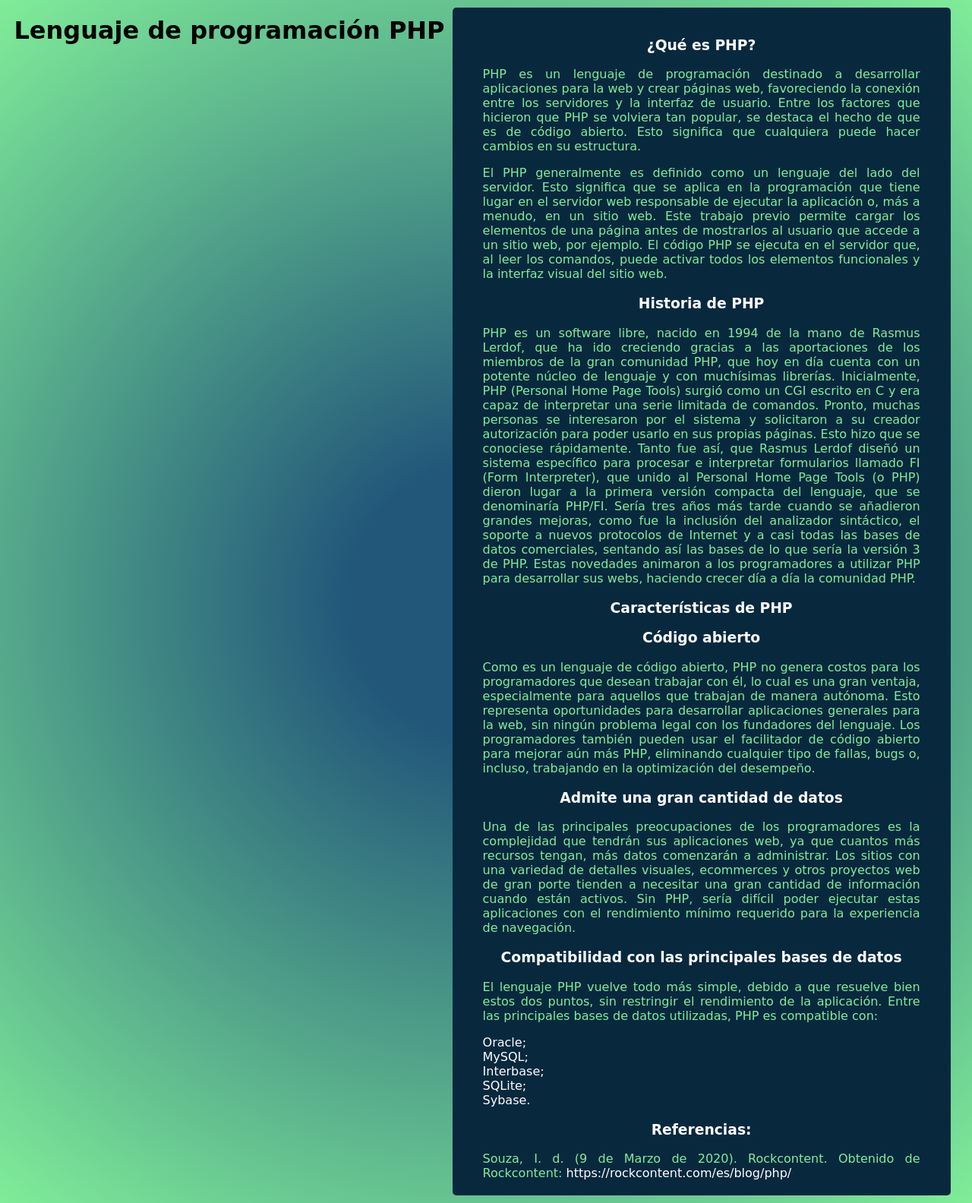
After one commit to emilhen/LS_sessions, a PHP site: page /views/php.view.php in a window 1280 px wide. The commit adds this page. Shown: the whole page at 76% size. Run offline with PHP 8.4, Linux system fonts and the light colour scheme.

Commit message:
Version1.3

```diff
--- /dev/null
+++ b/assets/css/articles.css
@@ -0,0 +1,43 @@
+:root{
+	--colorTitulos: #80ED99;
+	--colorFondo: #22577A;
+	--colorTextoEntrada: #08283e;
+	--colorBackgroundGeneral: radial-gradient(circle, rgba(34,87,122,1) 18%, rgba(128,237,153,1) 100%);
+	--colorPlaceholder: #08283e54;
+}
+
+*{
+    font-family: 'Fredoka One', cursive;
+}
+
+body{
+    margin: 0;
+    display: flex;
+    justify-content: center;
+    background: var(--colorBackgroundGeneral)
+}
+
+.main{
+    width: 45%;
+    margin: 10px;
+    color: var(--colorTitulos);
+    background: var(--colorTextoEntrada);
+    padding: 20px 40px 20px 40px;
+    text-align: justify;
+    border-radius: 5px;
+    box-shadow: 50px;
+}
+
+.main h3, .main h1, .main li::first-line, .references h3{
+    color: #fff;
+    text-align: center;
+}
+
+.main li{
+    list-style: none;
+}
+
+.references a{
+    text-decoration: none;
+    color: #fff;
+}
--- a/assets/css/style.css
+++ b/assets/css/style.css
@@ -240,7 +240,7 @@ a{color:inherit;text-decoration:none}
 
 .icons{
 	display: flex;
-	justify-content: center;
+	justify-content: space-between;
 	margin-top: 20px;
 }
 
--- /dev/null
+++ b/views/php.view.php
@@ -0,0 +1,73 @@
+<!DOCTYPE html>
+<html lang="en">
+
+<head>
+    <meta charset="UTF-8">
+    <meta http-equiv="X-UA-Compatible" content="IE=edge">
+    <meta name="viewport" content="width=device-width, initial-scale=1.0">
+    <link rel="stylesheet" href="/LS_sessions/assets/css/articles.css">
+    <title>PHP</title>
+</head>
+
+<body>
+    <section class="picture">
+
+    </section>
+    <h1>Lenguaje de programación PHP</h1>
+    <article class="main">
+        <section class="intro">
+            <h3>¿Qué es PHP?</h3>
+            <p>
+                PHP es un lenguaje de programación destinado a desarrollar aplicaciones para la web y crear páginas web, favoreciendo la conexión entre los servidores y la interfaz de usuario.
+                Entre los factores que hicieron que PHP se volviera tan popular, se destaca el hecho de que es de código abierto.
+                Esto significa que cualquiera puede hacer cambios en su estructura.
+            <p>
+                El PHP generalmente es definido como un lenguaje del lado del servidor. Esto significa que se aplica en la programación que tiene lugar en el servidor web responsable de ejecutar la aplicación o, más a menudo, en un sitio web.
+                Este trabajo previo permite cargar los elementos de una página antes de mostrarlos al usuario que accede a un sitio web, por ejemplo.
+                El código PHP se ejecuta en el servidor que, al leer los comandos, puede activar todos los elementos funcionales y la interfaz visual del sitio web.
+            </p>
+        </section>
+        <section class="history">
+            <h3>Historia de PHP</h3>
+            <p>
+                PHP es un software libre, nacido en 1994 de la mano de Rasmus Lerdof, que ha ido creciendo gracias a las aportaciones de los miembros de la gran comunidad PHP, que hoy en día cuenta con un potente núcleo de lenguaje y con muchísimas librerías.
+                Inicialmente, PHP (Personal Home Page Tools) surgió como un CGI escrito en C y era capaz de interpretar una serie limitada de comandos. Pronto, muchas personas se interesaron por el sistema y solicitaron a su creador autorización para poder usarlo en sus propias páginas. Esto hizo que se conociese rápidamente. Tanto fue así, que Rasmus Lerdof diseñó un sistema específico para procesar e interpretar formularios llamado FI (Form Interpreter), que unido al Personal Home Page Tools (o PHP) dieron lugar a la primera versión compacta del lenguaje, que se denominaría PHP/FI.
+                Sería tres años más tarde cuando se añadieron grandes mejoras, como fue la inclusión del analizador sintáctico, el soporte a nuevos protocolos de Internet y a casi todas las bases de datos comerciales, sentando así las bases de lo que sería la versión 3 de PHP. Estas novedades animaron a los programadores a utilizar PHP para desarrollar sus webs, haciendo crecer día a día la comunidad PHP.
+            </p>
+        </section>
+        <section class="especs">
+            <h3>Características de PHP</h3>
+            <h3>Código abierto</h3>
+            <p>
+                Como es un lenguaje de código abierto, PHP no genera costos para los programadores que desean trabajar con él, lo cual es una gran ventaja, especialmente para aquellos que trabajan de manera autónoma.
+                Esto representa oportunidades para desarrollar aplicaciones generales para la web, sin ningún problema legal con los fundadores del lenguaje.
+                Los programadores también pueden usar el facilitador de código abierto para mejorar aún más PHP, eliminando cualquier tipo de fallas, bugs o, incluso, trabajando en la optimización del desempeño.
+            </p>
+            <h3>Admite una gran cantidad de datos</h3>
+            <p>
+                Una de las principales preocupaciones de los programadores es la complejidad que tendrán sus aplicaciones web, ya que cuantos más recursos tengan, más datos comenzarán a administrar.
+                Los sitios con una variedad de detalles visuales, ecommerces y otros proyectos web de gran porte tienden a necesitar una gran cantidad de información cuando están activos.
+                Sin PHP, sería difícil poder ejecutar estas aplicaciones con el rendimiento mínimo requerido para la experiencia de navegación.
+            </p>
+            <h3>Compatibilidad con las principales bases de datos</h3>
+            <p>
+                El lenguaje PHP vuelve todo más simple, debido a que resuelve bien estos dos puntos, sin restringir el rendimiento de la aplicación.
+                Entre las principales bases de datos utilizadas, PHP es compatible con:
+                <li>Oracle;</li>
+                <li>MySQL;</li>
+                <li>Interbase;</li>
+                <li>SQLite;</li>
+                <li>Sybase.</li>
+            </p>
+
+        </section>
+
+        <section class="references">
+            <h3>Referencias:</h3>
+            Souza, I. d. (9 de Marzo de 2020). Rockcontent. Obtenido de Rockcontent:
+            <a href="https://rockcontent.com/es/blog/php/">https://rockcontent.com/es/blog/php/</a>
+        </section>
+    </article>
+</body>
+
+</html>
```
Also changed, not shown: views/html.view.php (added, +52 -0 lines), views/js.view.php (added, +65 -0 lines), views/logged.view.php (+23 -2 lines).
